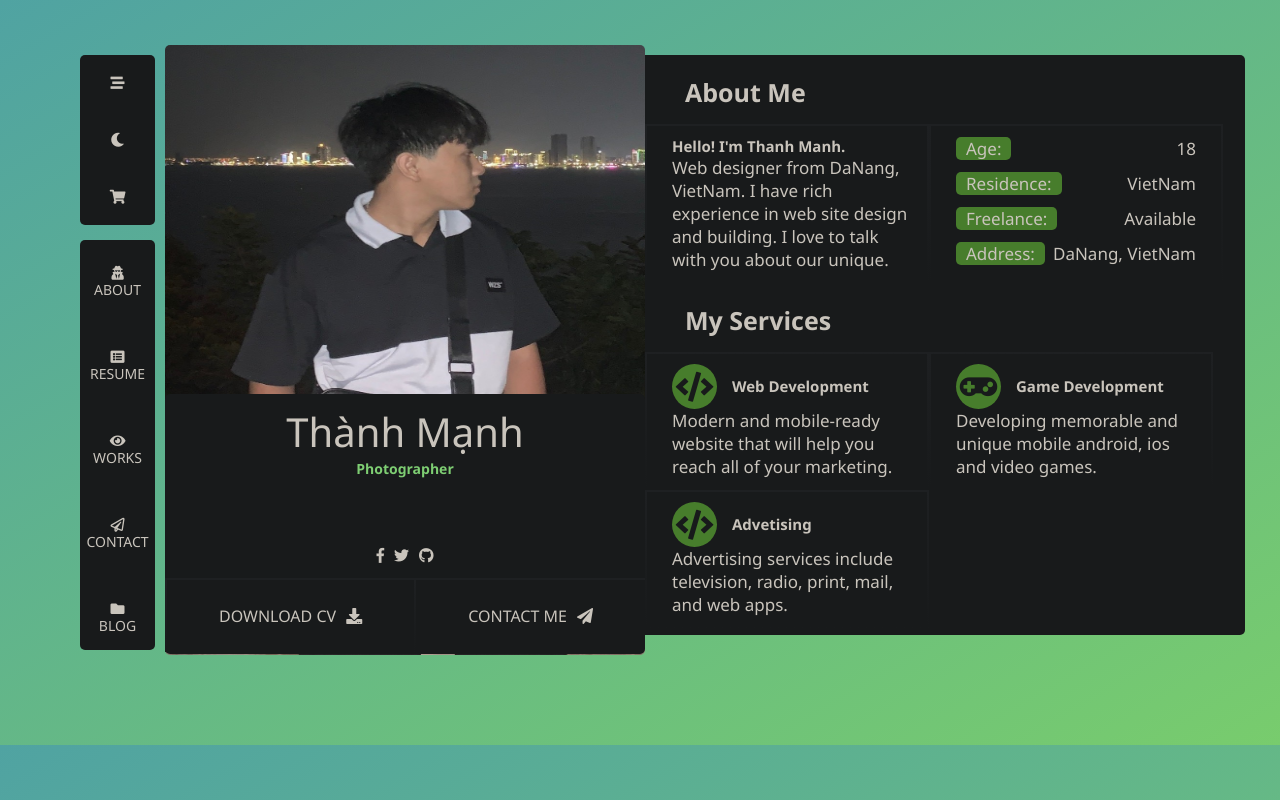
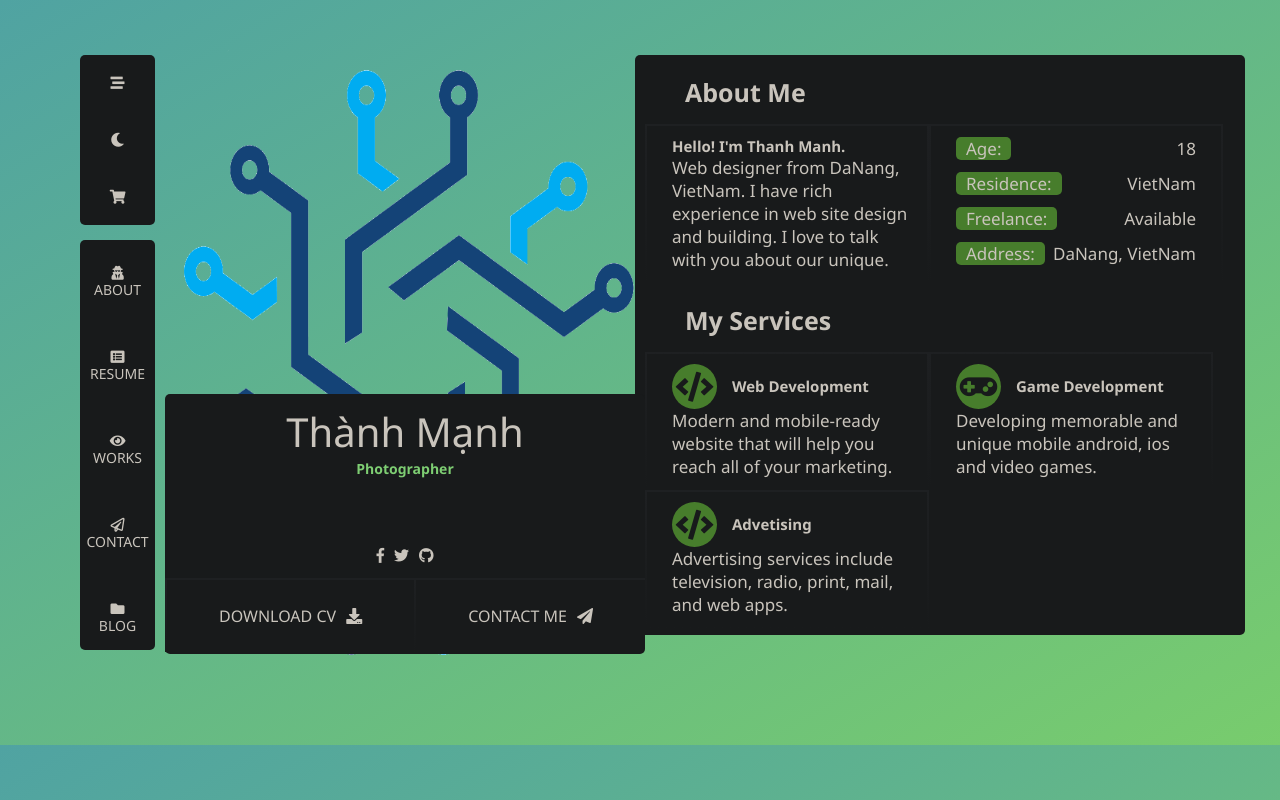
Before and after one commit to ManhDevFull/Cv, a plain HTML site: page index.html in a window 1280 px wide. Shown: the top 800 px of the page. Drawn offline with Linux system fonts and the light colour scheme.

Commit message:
Update index.html

```diff
--- a/index.html
+++ b/index.html
@@ -49,7 +49,7 @@
         </div>
         <!-- Ảnh -->
         <div class="picture">
-            <img src="Cv_1/Avata(1).jpg" alt="">
+            <img src="Cv_1/logoLS.png" alt="">
             <div class="review">
                 <p class="name">Thành Mạnh</p>
                 <strong>Photographer</strong>
```
